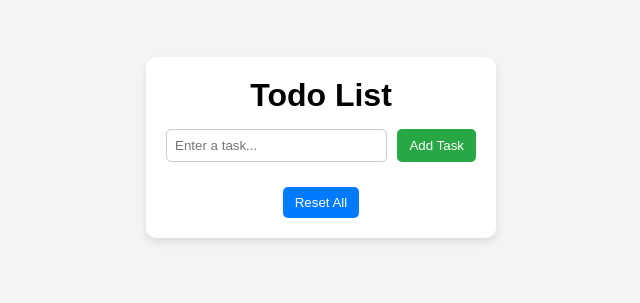
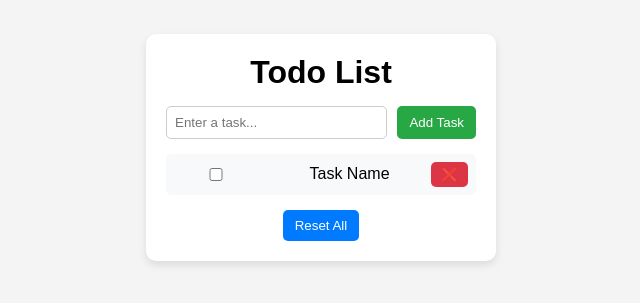
Before and after one commit to alokuidev/TaskTamer, a React (Vite) app: page / in a window 1280 px wide. Shown: the part 253-556 px from the top of the page, without its empty margins (319-959 px from the left). Built offline with nearby package versions, Linux system fonts and the light colour scheme.

Commit message:
html css base ready

```diff
--- a/src/App.jsx
+++ b/src/App.jsx
@@ -1,24 +1,28 @@
-
-
 function App() {
-
   return (
     <>
-       <div className="todo-container">
+      <div className="todo-container">
         <h1>Todo List</h1>
 
         <div className="todo-input">
-            <input type="text" id="todo-text" placeholder="Enter a task..."/>
-            <button id="add-btn">Add Task</button>
+          <input type="text" id="todo-text" placeholder="Enter a task..." />
+          <button id="add-btn">Add Task</button>
         </div>
 
-        <ul id="todo-list"></ul>
+        <ul id="todo-list">
+          <li className="todo-item">
+            <input type="checkbox" class="toggle-complete" />
+            <span className="task-text">Task Name</span>
+            <button className="delete-btn">❌</button>
+          </li>
+        </ul>
 
-        <button id="reset-btn" className="reset">Reset All</button>
-    </div>
-
+        <button id="reset-btn" className="reset">
+          Reset All
+        </button>
+      </div>
     </>
-  )
+  );
 }
 
-export default App
+export default App;
--- a/src/index.css
+++ b/src/index.css
@@ -89,3 +89,45 @@ button:hover {
 .reset:hover {
   background-color: #0056b3;
 }
+.todo-item {
+  display: flex;
+  align-items: center;
+  justify-content: space-between;
+  background: #f8f9fa;
+  padding: 10px;
+  border-radius: 5px;
+  margin: 5px 0;
+  transition: 0.3s;
+}
+
+.todo-item:hover {
+  background: #e9ecef;
+}
+
+.toggle-complete {
+  margin-right: 10px;
+  cursor: pointer;
+}
+
+.task-text {
+  flex-grow: 1;
+  font-size: 16px;
+}
+
+.completed {
+  text-decoration: line-through;
+  color: gray;
+}
+
+.delete-btn {
+  background-color: #dc3545;
+  color: white;
+  border: none;
+  padding: 5px 10px;
+  border-radius: 5px;
+  cursor: pointer;
+}
+
+.delete-btn:hover {
+  background-color: #c82333;
+}
```
